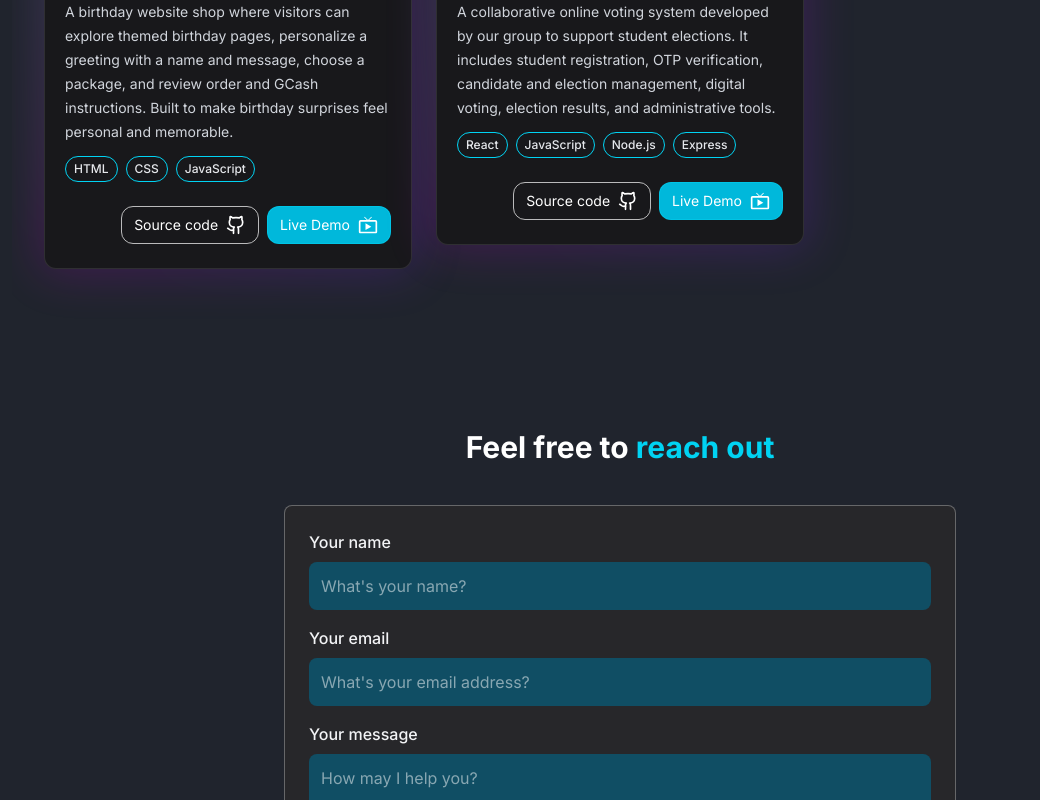
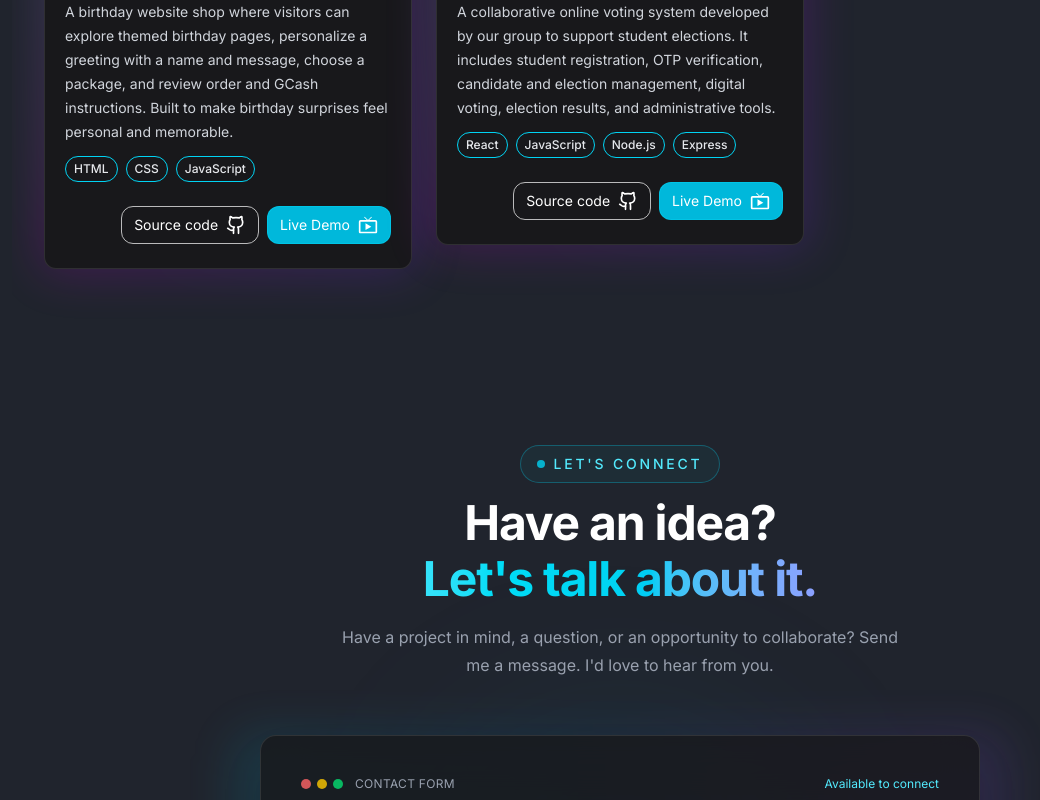
Before and after one commit to matthew17n/Portfolio, a React (Vite) app: page /#home in a window 1280 px wide. Shown: the part 3012-3812 px from the top of the page, without its empty margins (20-1060 px from the left). Built offline with nearby package versions, Linux system fonts and the light colour scheme.

Commit message:
Revamp Contact page with new design and messaging
Updated the Contact page layout and added new content for better engagement.

```diff
--- a/src/pages/Contact.jsx
+++ b/src/pages/Contact.jsx
@@ -5,14 +5,55 @@ export default function Contactpage() {
     return (
         <section
             id="contact"
-            className="mt-8 flex w-full min-w-0 flex-col items-center overflow-x-clip px-4 py-8 sm:mt-10 sm:px-6 sm:py-10 lg:px-8"
+            className="relative isolate flex w-full min-w-0 flex-col items-center overflow-hidden py-16 sm:py-20 lg:py-24"
         >
-            <h1 className="inter-bold max-w-full text-center text-2xl text-white sm:text-3xl">
-                Feel free to <span className="text-cyan-400">reach out</span>
-            </h1>
+            <div className="pointer-events-none absolute left-1/2 top-1/3 -z-10 h-64 w-64 -translate-x-1/2 rounded-full bg-cyan-500/10 blur-[100px] sm:h-80 sm:w-80" />
 
-            <div className="mt-8 w-full min-w-0 max-w-2xl sm:mt-10">
-                <ContactForm />
+            <div className="mb-10 max-w-2xl px-4 text-center sm:mb-14">
+                <p className="mb-4 inline-flex items-center gap-2 rounded-full border border-cyan-400/30 bg-cyan-400/5 px-4 py-2 text-xs font-medium tracking-[0.2em] text-cyan-300 sm:text-sm">
+                    <span className="h-2 w-2 animate-pulse rounded-full bg-cyan-400" />
+                    LET'S CONNECT
+                </p>
+
+                <h2 className="text-3xl font-bold tracking-tight text-white sm:text-4xl md:text-5xl">
+                    Have an idea?
+                    <span className="mt-2 block bg-gradient-to-r from-cyan-300 via-cyan-400 to-violet-400 bg-clip-text text-transparent">
+                        Let's talk about it.
+                    </span>
+                </h2>
+
+                <p className="mx-auto mt-5 max-w-xl text-sm leading-7 text-gray-400 sm:text-base">
+                    Have a project in mind, a question, or an opportunity to
+                    collaborate? Send me a message. I'd love to hear from you.
+                </p>
+            </div>
+
+            <div className="relative w-full max-w-3xl px-4 sm:px-6">
+                <div className="pointer-events-none absolute -inset-1 rounded-3xl bg-gradient-to-r from-cyan-500/20 via-blue-500/10 to-violet-500/20 opacity-70 blur-xl" />
+
+                <div className="relative rounded-2xl border border-white/10 bg-zinc-900/80 p-5 shadow-2xl shadow-black/20 backdrop-blur-xl sm:p-8 md:p-10">
+                    <div className="mb-8 flex items-center gap-3 border-b border-white/10 pb-5">
+                        <div className="flex gap-1.5">
+                            <span className="h-2.5 w-2.5 rounded-full bg-red-400/80" />
+                            <span className="h-2.5 w-2.5 rounded-full bg-yellow-400/80" />
+                            <span className="h-2.5 w-2.5 rounded-full bg-green-400/80" />
+                        </div>
+
+                        <span className="text-xs tracking-wide text-gray-400">
+                            CONTACT FORM
+                        </span>
+
+                        <span className="ml-auto text-xs text-cyan-300">
+                            Available to connect
+                        </span>
+                    </div>
+
+                    <ContactForm />
+                </div>
+
+                <p className="mt-6 text-center text-xs text-gray-500 sm:text-sm">
+                    Built with passion. Open to learning, collaboration, and new ideas.
+                </p>
             </div>
         </section>
     );
```
